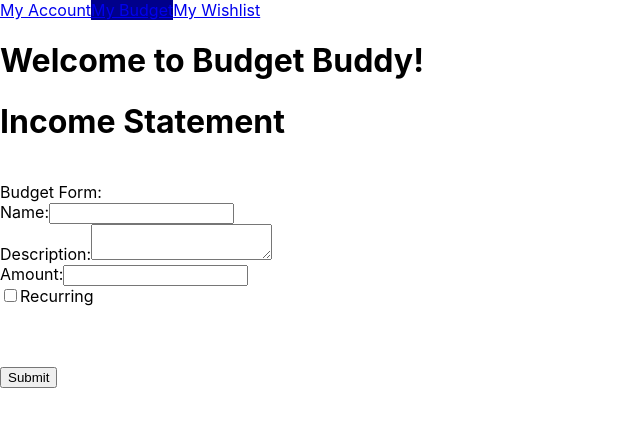
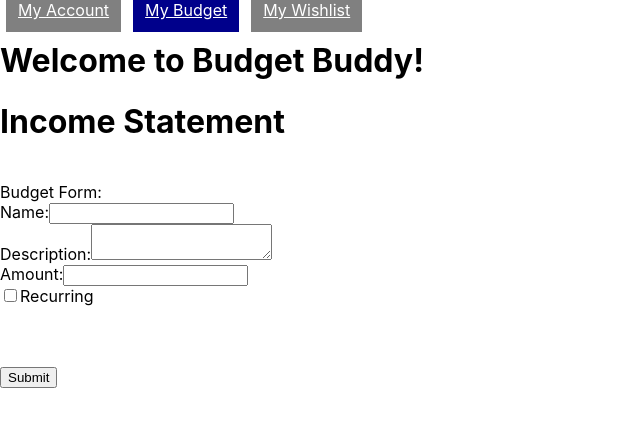
Before and after one commit to VladDaImpaler18/Mod5-Frontend, a React (Create React App) app: page /budget in a window 1280 px wide. Shown: the top 426 px of the page, without its empty margins (0-640 px from the left). Built offline with nearby package versions, Linux system fonts and the light colour scheme.

Commit message:
cleaned up and added some comments

```diff
--- a/src/components/BudgetEntry.js
+++ b/src/components/BudgetEntry.js
@@ -36,8 +36,3 @@ const BudgetEntry = props => (
     </div>
 )
 export default BudgetEntry;
-{/* <ul style={props.expanded ? {display: 'block'} : {display: 'none'} }>
-<li><label>Description: </label>{props.entry.description}</li>
-<li><label>Expires: </label>{props.entry.expirationDate}</li>
-<li><label>Created: </label>{props.entry.created_at}</li>
-</ul> */}
--- a/src/components/UserForm.js
+++ b/src/components/UserForm.js
@@ -1,3 +1,4 @@
+//Unused
 import React, { Component } from 'react'
 import { connect } from 'react-redux'
 
--- a/src/components/navigation/Budget.js
+++ b/src/components/navigation/Budget.js
@@ -0,0 +1 @@
+//unused
--- a/src/components/navigation/Navbar.js
+++ b/src/components/navigation/Navbar.js
@@ -1,14 +1,20 @@
 import React from 'react'
 import { NavLink } from 'react-router-dom';
-import './Navbar.css';
+import './Navbar.css'; //doesn't work?
 
-
+const link = {
+    width: '100px',
+    padding: '12px',
+    margin: '0 6px 6px',
+    background: 'gray',
+    color: 'white'
+  }
 function Navbar() {
     return (
         <div className="Nav-link">
-            <NavLink to="/account" exact activeStyle={{ background: 'darkblue' }}>My Account</NavLink>
-            <NavLink to="/budget" exact activeStyle={{ background: 'darkblue' }}>My Budget</NavLink>
-            <NavLink to="/wishlist" exact activeStyle={{ background: 'darkblue' }}>My Wishlist</NavLink>
+            <NavLink to="/account" exact style={link} activeStyle={{ background: 'darkblue' }}>My Account</NavLink>
+            <NavLink to="/budget" exact style={link} activeStyle={{ background: 'darkblue' }}>My Budget</NavLink>
+            <NavLink to="/wishlist" exact style={link} activeStyle={{ background: 'darkblue' }}>My Wishlist</NavLink>
         </div>
     )
 }
--- a/src/components/navigation/Wishlist.js
+++ b/src/components/navigation/Wishlist.js
@@ -0,0 +1 @@
+//unused
```
